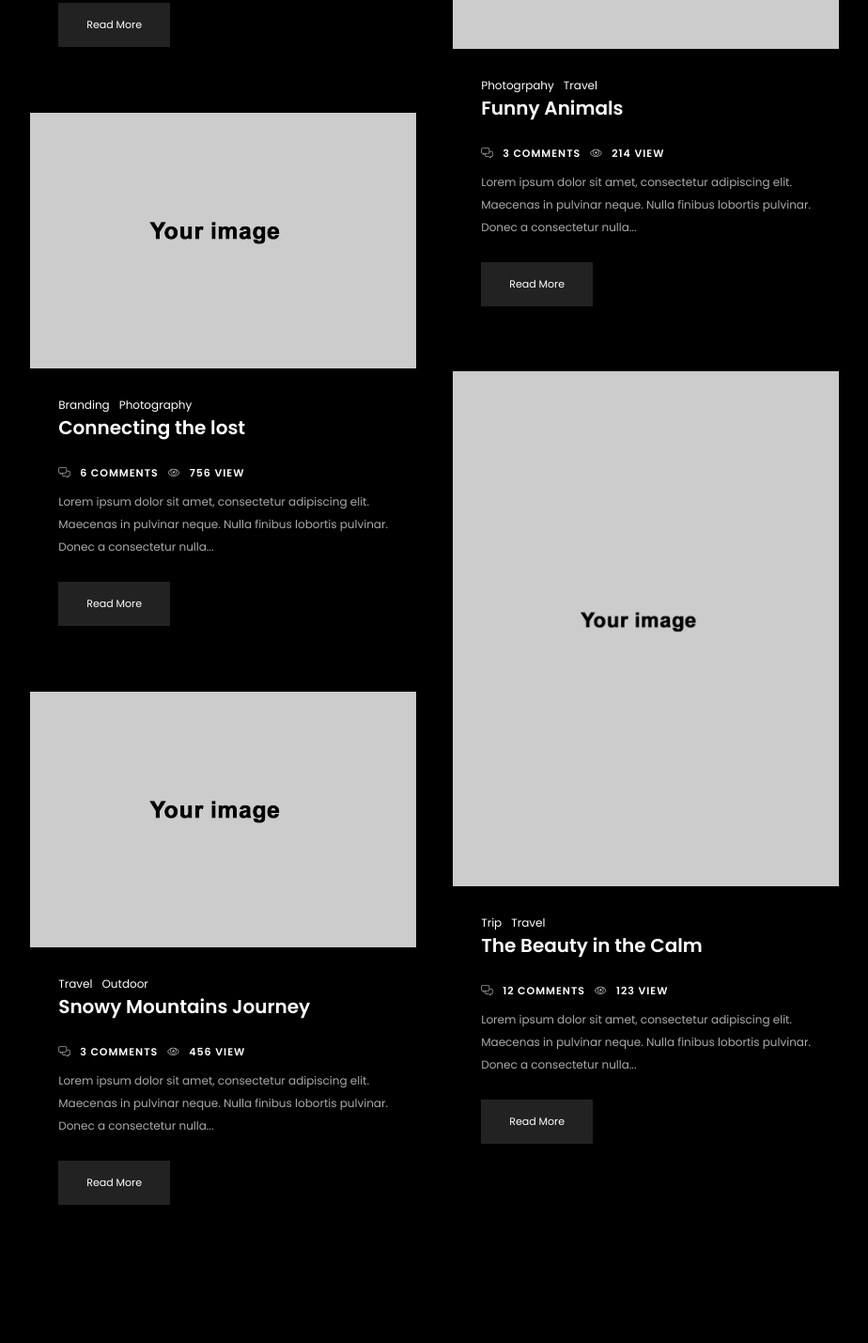
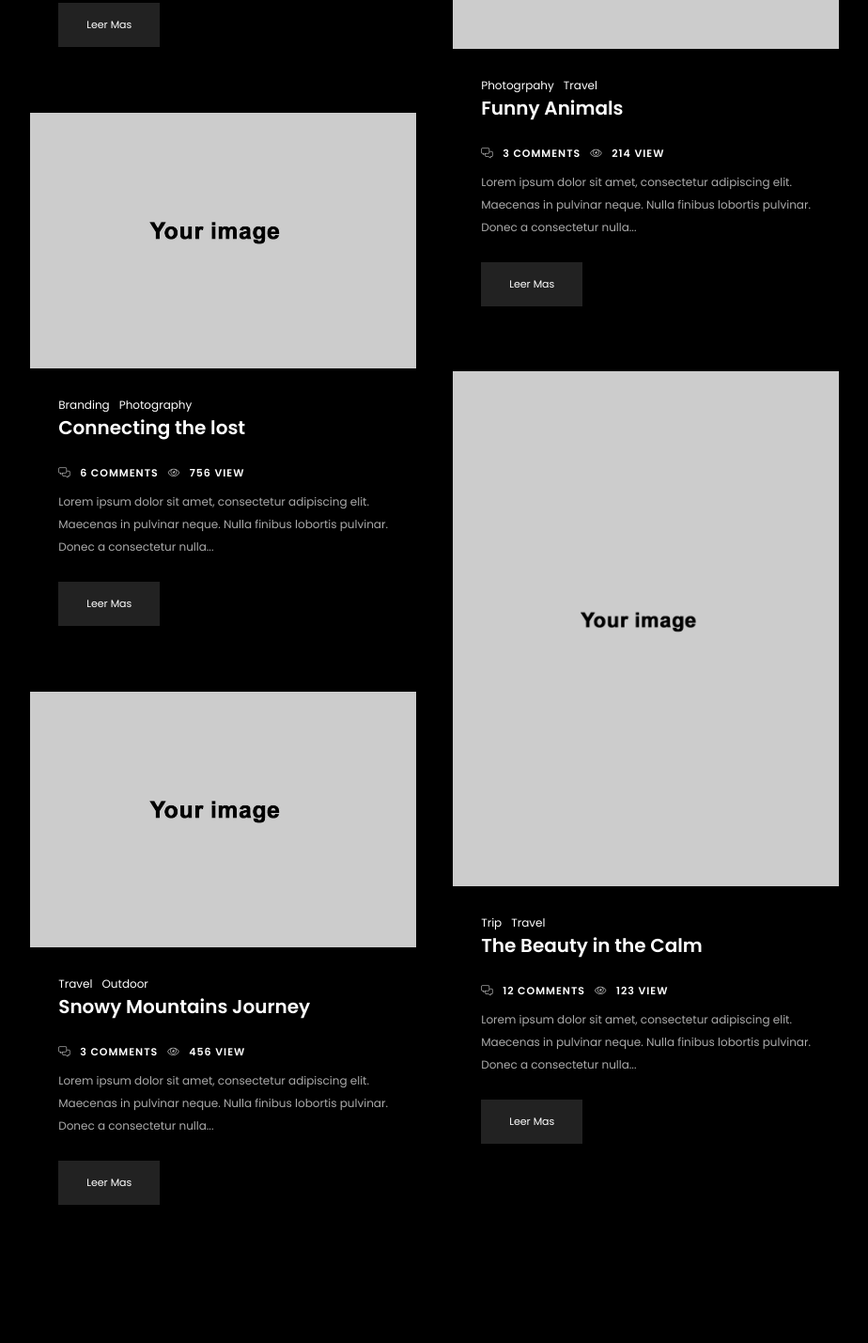
Before and after one commit to Dashk179/33G_Proyecto_github.io, a plain HTML site: page blog.html in a window 1280 px wide. Shown: the part 1266-2695 px from the top of the page at 94% size, without its empty margins (177-1101 px from the left). Drawn offline with nearby package versions, Linux system fonts and the light colour scheme.

Commit message:
Cambiando el idioma en la seccion de Noticias

```diff
--- a/blog.html
+++ b/blog.html
@@ -3,7 +3,7 @@
     <head>
         <!--=============== basic  ===============-->
         <meta charset="UTF-8">
-        <title>Endor Photography - Creative  Responsive Photography  Portfolio</title>
+        <title>33 - Grados-Arquitectos</title>
         <meta name="robots" content="index, follow"/>
         <meta name="keywords" content=""/>
         <meta name="description" content=""/>
@@ -69,7 +69,7 @@
                                 <div class="hero-sec_anim"></div>
                             </div>
                             <div class="hero-section_title fl-wrap" id="sec1">
-                                <h2>Our Stories</h2>
+                                <h2>Nuestras Historias</h2>
                             </div>
                         </div>
                         <!-- hero-section end-->
@@ -96,7 +96,7 @@
                                                     </ul>
                                                 </div>
                                                 <p>Lorem ipsum dolor sit amet, consectetur adipiscing elit. Maecenas in pulvinar neque. Nulla finibus lobortis pulvinar. Donec a consectetur nulla...</p>
-                                                <a href="blog-single.html" class="ajax post-link">Read More</a>
+                                                <a href="blog-single.html" class="ajax post-link">Leer Mas</a>
                                             </div>
                                         </div>
                                     </div>
@@ -119,7 +119,7 @@
                                                     </ul>
                                                 </div>
                                                 <p>Lorem ipsum dolor sit amet, consectetur adipiscing elit. Maecenas in pulvinar neque. Nulla finibus lobortis pulvinar. Donec a consectetur nulla...</p>
-                                                <a href="blog-single.html" class="ajax post-link">Read More</a>
+                                                <a href="blog-single.html" class="ajax post-link">Leer Mas</a>
                                             </div>
                                         </div>
                                     </div>
@@ -142,7 +142,7 @@
                                                     </ul>
                                                 </div>
                                                 <p>Lorem ipsum dolor sit amet, consectetur adipiscing elit. Maecenas in pulvinar neque. Nulla finibus lobortis pulvinar. Donec a consectetur nulla...</p>
-                                                <a href="blog-single.html" class="ajax post-link">Read More</a>
+                                                <a href="blog-single.html" class="ajax post-link">Leer Mas</a>
                                             </div>
                                         </div>
                                     </div>
@@ -165,7 +165,7 @@
                                                     </ul>
                                                 </div>
                                                 <p>Lorem ipsum dolor sit amet, consectetur adipiscing elit. Maecenas in pulvinar neque. Nulla finibus lobortis pulvinar. Donec a consectetur nulla...</p>
-                                                <a href="blog-single.html" class="ajax post-link">Read More</a>
+                                                <a href="blog-single.html" class="ajax post-link">Leer Mas</a>
                                             </div>
                                         </div>
                                     </div>
@@ -188,7 +188,7 @@
                                                     </ul>
                                                 </div>
                                                 <p>Lorem ipsum dolor sit amet, consectetur adipiscing elit. Maecenas in pulvinar neque. Nulla finibus lobortis pulvinar. Donec a consectetur nulla...</p>
-                                                <a href="blog-single.html" class="ajax post-link">Read More</a>
+                                                <a href="blog-single.html" class="ajax post-link">Leer Mas</a>
                                             </div>
                                         </div>
                                     </div>
```
Also changed, not shown: about.html (+1 -1 lines).
